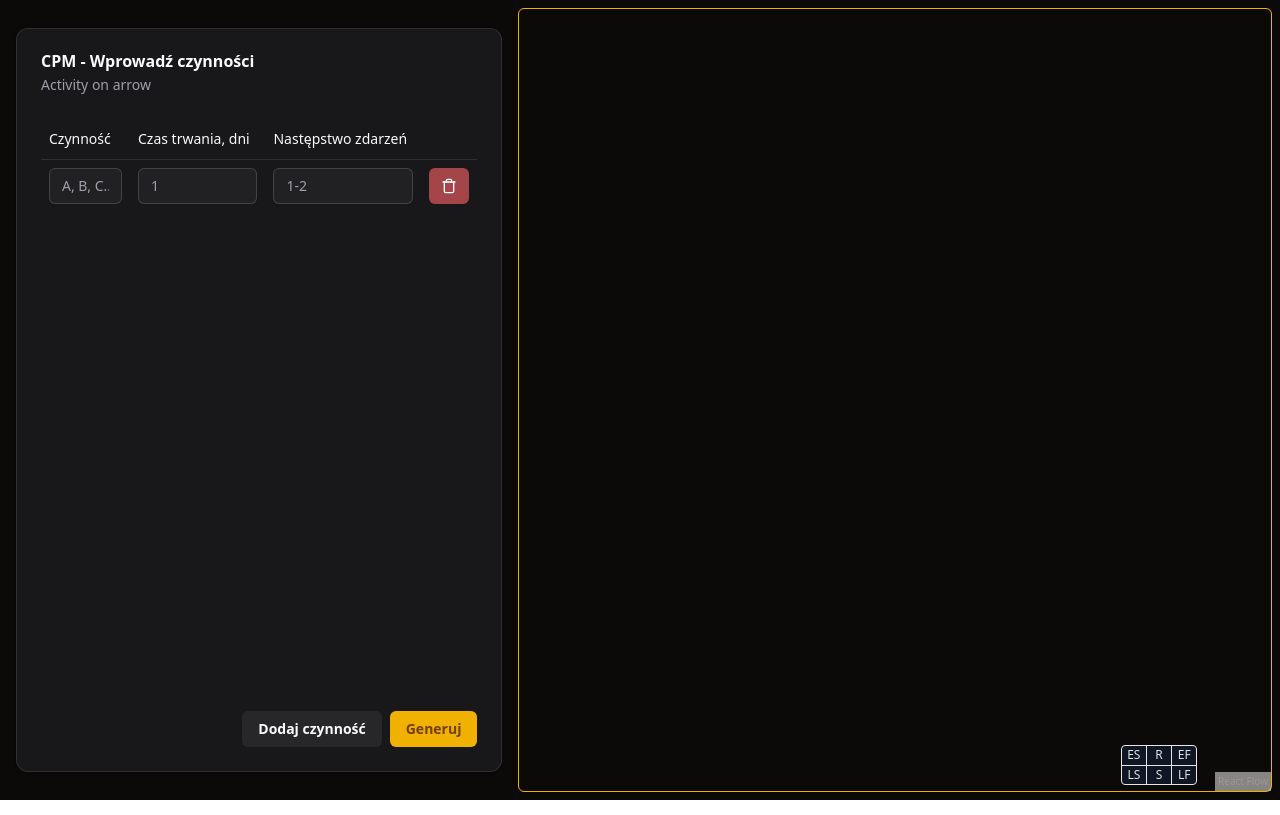
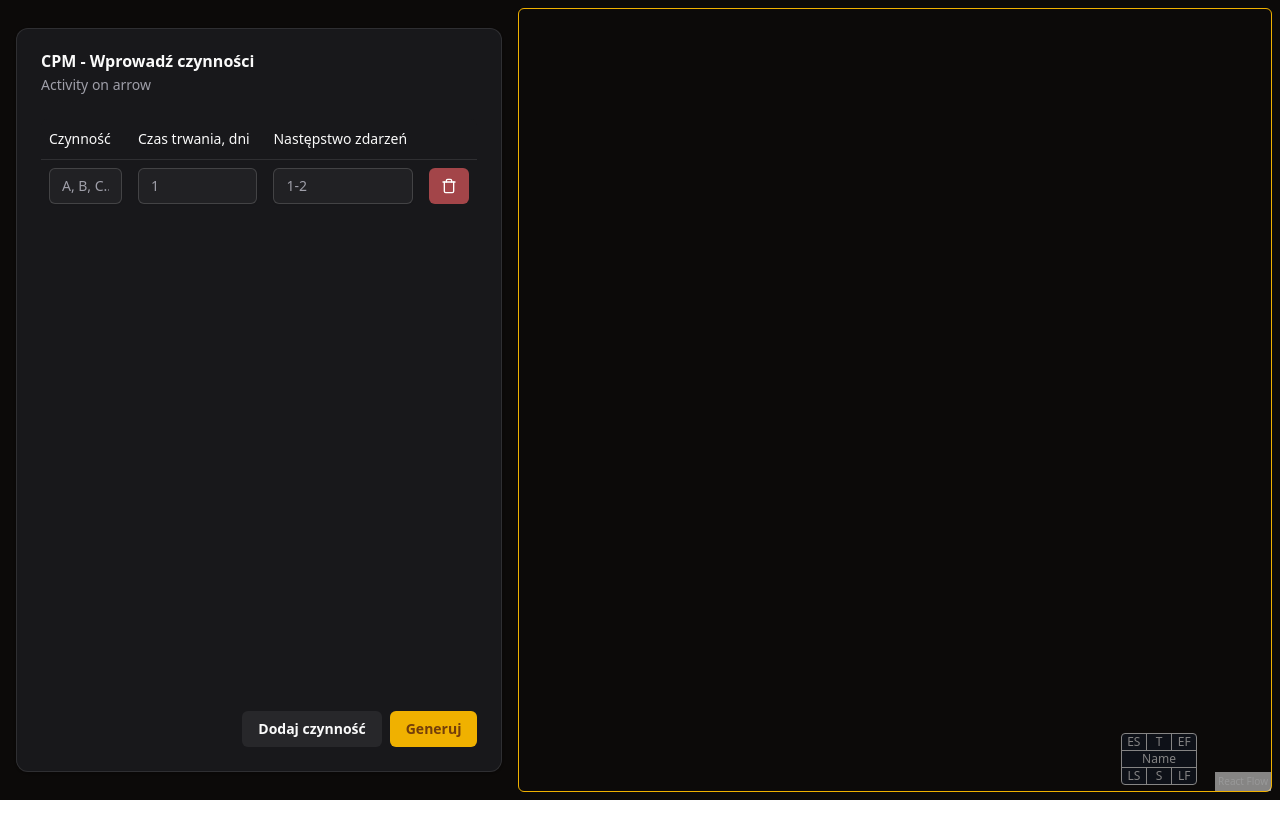
Before and after one commit to CALLmeDOMIN/cpm-visualizer, a React (Vite) app: page / in a window 1280 px wide. Built offline with nearby package versions, Linux system fonts and the light colour scheme.

Commit message:
Update Legend

```diff
--- a/src/components/Legend/Legend.tsx
+++ b/src/components/Legend/Legend.tsx
@@ -3,21 +3,26 @@ import { cn } from "@/lib/utils";
 export default function Legend({ className }: { className?: string }) {
   return (
     <div className={cn("p-0.5", className)}>
-      <div className="text-foreground grid h-full w-full grid-cols-3 rounded-sm border border-white bg-gray-900 text-xs">
+      <div className="text-foreground grid h-full w-full grid-cols-3 grid-rows-3 rounded-sm border border-white bg-gray-900 text-xs">
         <div className="grid h-full w-full place-items-center border-r border-b border-white">
           ES
         </div>
         <div className="grid h-full w-full place-items-center border-b border-white">
-          R
+          T
         </div>
         <div className="grid h-full w-full place-items-center border-b border-l border-white">
           EF
         </div>
-        <div className="grid h-full w-full place-items-center border-r border-white">
+        <div className="col-span-3 grid h-full w-full place-items-center">
+          Name
+        </div>
+        <div className="grid h-full w-full place-items-center border-t border-r border-white">
           LS
         </div>
-        <div className="grid h-full w-full place-items-center">S</div>
-        <div className="grid h-full w-full place-items-center border-l border-white">
+        <div className="grid h-full w-full place-items-center border-t border-white">
+          S
+        </div>
+        <div className="grid h-full w-full place-items-center border-t border-l border-white">
           LF
         </div>
       </div>
--- a/src/components/Legend/LegendDialog.tsx
+++ b/src/components/Legend/LegendDialog.tsx
@@ -11,7 +11,7 @@ export default function LegendDialog() {
   return (
     <Dialog>
       <DialogTrigger>
-        <Legend className="hover - absolute right-18 bottom-1 h-11 w-20 cursor-pointer opacity-50 opacity-90 transition-all duration-200" />
+        <Legend className="hover - absolute right-18 bottom-1 h-14 w-20 cursor-pointer opacity-50 transition-all duration-200 hover:opacity-90" />
       </DialogTrigger>
       <DialogContent className="dark text-foreground">
         <DialogHeader>
@@ -23,7 +23,7 @@ export default function LegendDialog() {
         <div className="grid grid-cols-2 place-items-center">
           <p>ES - Early Start</p>
           <p>LS - Late Start</p>
-          <p>R - Remaining</p>
+          <p>T - Time</p>
           <p>LF - Late Finish</p>
           <p>EF - Early Finish</p>
           <p>S - Slack</p>
```
